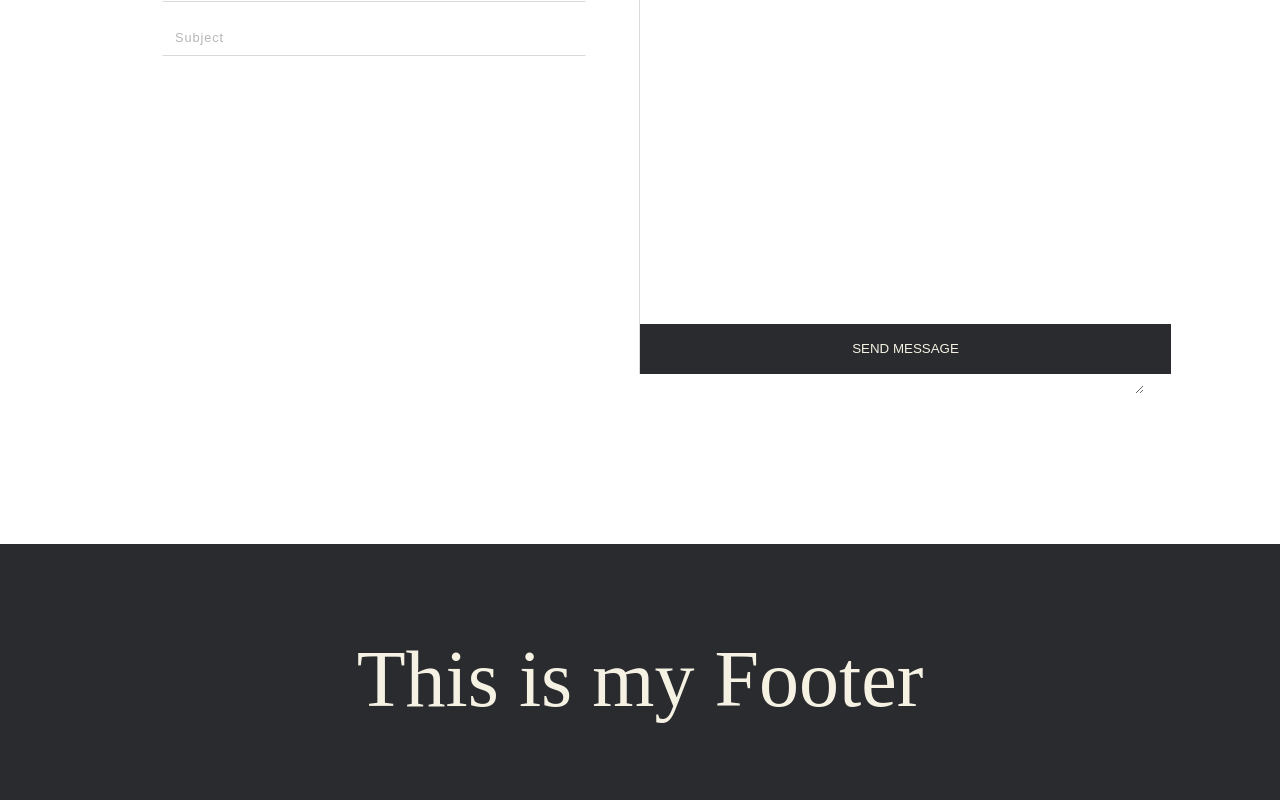
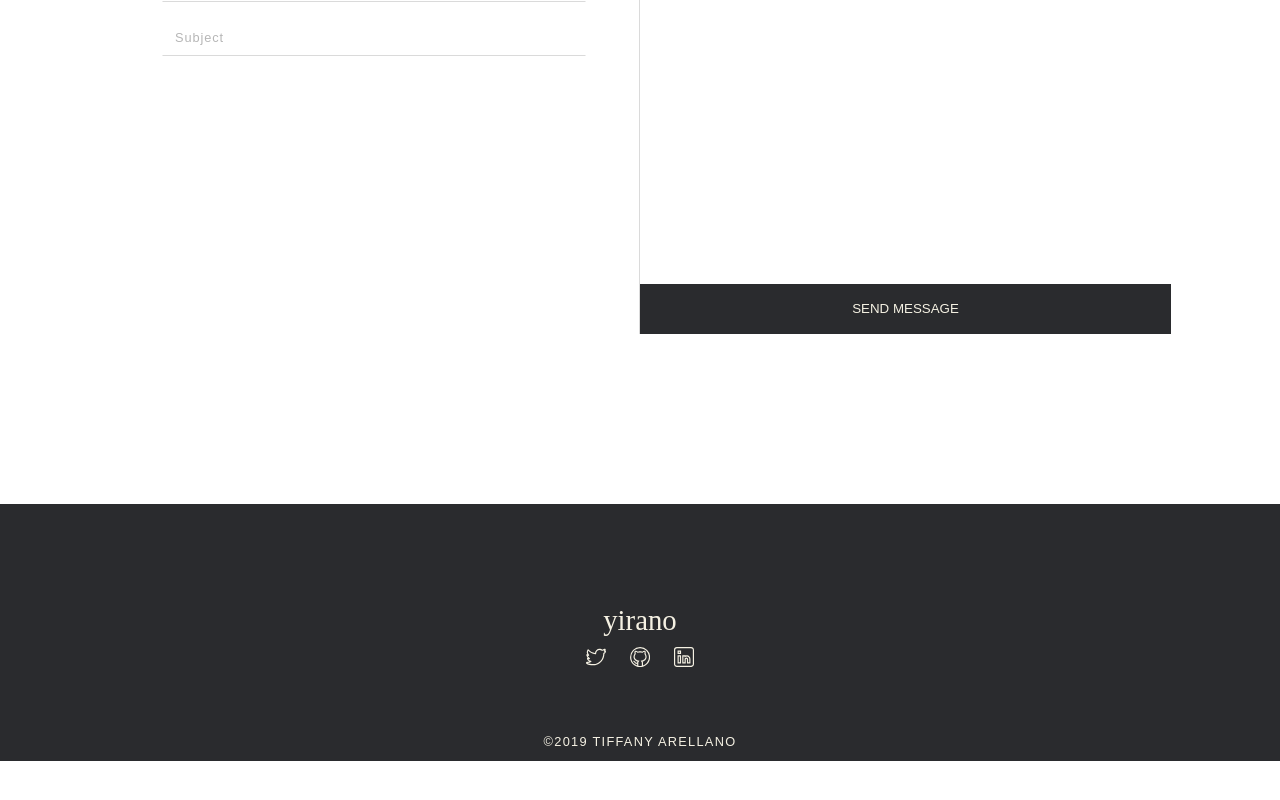
Before and after one commit to yirano/portfolio, a React (Create React App) app: page / in a window 1280 px wide. Shown: the part 2389-3189 px from the top of the page. After the commit the page ends 3150 px from the top, so only its background shows below. Built offline with nearby package versions, Linux system fonts and the light colour scheme; a web font is replaced by a local one.

Commit message:
Touchups and add content/styling to Footer - disable textarea resize - change font color in contact form to dark gray from black - adjust link behaviors (customize links to its component styles)

```diff
--- a/src/App.css
+++ b/src/App.css
@@ -31,7 +31,8 @@ section {
 
 h1,
 h2,
-h3 {
+h3,
+h4 {
 	font-family: 'Quattrocento', serif;
 }
 
@@ -48,10 +49,14 @@ h3 {
 	font-size: 2.2em;
 }
 
+h4 {
+	font-size: 1.8em;
+}
+
 a:hover {
 	font-weight: 600;
 }
 
 a:visited {
-	color: inherit;
+	color: var(--white);
 }
--- a/src/App.js
+++ b/src/App.js
@@ -10,14 +10,16 @@ import Footer from './components/Footer/Footer';
 
 function App() {
 	return (
+		<div>
 			<main>
 				<Header />
 				<Intro />
 				<Skills />
 				<Projects />
 				<Contact />
+			</main>
 			<Footer />
-		</main>
+		</div>
 	);
 }
 
--- a/src/components/Contact/Contact.css
+++ b/src/components/Contact/Contact.css
@@ -1,6 +1,6 @@
 .contactContainer {
 	padding: 50px;
-	height: 80vh;
+	height: 600px;
 	display: flex;
 }
 
@@ -38,6 +38,7 @@ textarea {
 	line-height: 2.4em;
 	font-size: 0.8em;
 	letter-spacing: 0.07em;
+	color: var(--dark-gray);
 }
 
 ::placeholder {
@@ -49,6 +50,7 @@ textarea {
 	width: 90%;
 	border: none;
 	font-size: 0.9em;
+	resize: none;
 }
 
 button {
--- a/src/components/Contact/Contact.jsx
+++ b/src/components/Contact/Contact.jsx
@@ -1,12 +1,12 @@
-import React, { Component } from "react";
-import * as emailjs from "emailjs-com";
-import "./Contact.css";
+import React, { Component } from 'react';
+import * as emailjs from 'emailjs-com';
+import './Contact.css';
 class Contact extends Component {
 	state = {
-    name: "",
-    email: "",
-    subject: "",
-    message: ""
+		name: '',
+		email: '',
+		subject: '',
+		message: ''
 	};
 	handleSubmit(e) {
 		e.preventDefault();
@@ -14,24 +14,19 @@ class Contact extends Component {
 		let templateParams = {
 			email: email,
 			from_name: name,
-      to_name: "user_Ph7Q4dFDfBXaCF6O82qSl",
+			to_name: 'user_Ph7Q4dFDfBXaCF6O82qSl',
 			subject: subject,
 			message_html: message
 		};
-    emailjs.send(
-      "gmail",
-      "template_eOv2qlYU",
-      templateParams,
-      "user_Ph7Q4dFDfBXaCF6O82qSl"
-    );
+		emailjs.send('gmail', 'template_eOv2qlYU', templateParams, 'user_Ph7Q4dFDfBXaCF6O82qSl');
 		this.resetform();
 	}
 	resetform() {
 		this.setState({
-      name: "",
-      email: "",
-      subject: "",
-      message: ""
+			name: '',
+			email: '',
+			subject: '',
+			message: ''
 		});
 	}
 	handleChange = (param, e) => {
@@ -50,7 +45,7 @@ class Contact extends Component {
 							name="name"
 							value={this.state.name}
 							className="text-primary"
-              onChange={this.handleChange.bind(this, "name")}
+							onChange={this.handleChange.bind(this, 'name')}
 							placeholder="Name"
 							required
 						/>
@@ -60,8 +55,8 @@ class Contact extends Component {
 							name="email"
 							value={this.state.email}
 							className="text-primary"
-              onChange={this.handleChange.bind(this, "email")}
-              placeholder="Enter email"
+							onChange={this.handleChange.bind(this, 'email')}
+							placeholder="Your Email"
 							required
 						/>
 						<label htmlFor="subject" />
@@ -70,7 +65,7 @@ class Contact extends Component {
 							name="subject"
 							className="text-primary"
 							value={this.state.subject}
-              onChange={this.handleChange.bind(this, "subject")}
+							onChange={this.handleChange.bind(this, 'subject')}
 							placeholder="Subject"
 							required
 						/>
@@ -82,7 +77,7 @@ class Contact extends Component {
 							name="message"
 							className="text-primary"
 							value={this.state.message}
-              onChange={this.handleChange.bind(this, "message")}
+							onChange={this.handleChange.bind(this, 'message')}
 							placeholder="Write your message here"
 						/>
 						<button variant="primary" type="submit">
--- a/src/components/Footer/Footer.css
+++ b/src/components/Footer/Footer.css
@@ -1,6 +1,32 @@
 footer {
 	text-align: center;
 	background-color: var(--black);
-	padding: 90px;
+	padding: 90px 0;
 	color: var(--white);
+	position: relative;
 }
+
+footer h4 {
+	font-weight: 400;
+	padding: 10px 0;
+}
+
+.footerLinks ul li {
+	list-style: none;
+	display: inline-block;
+	margin: 0px 12px;
+}
+
+.footerLinks img {
+	width: 20px;
+}
+
+.footerBottom {
+	position: absolute;
+	bottom: 0;
+	width: 100%;
+	padding: 12px 0;
+	font-size: 0.8em;
+	text-transform: uppercase;
+	letter-spacing: 0.1em;
+}
--- a/src/components/Footer/Footer.jsx
+++ b/src/components/Footer/Footer.jsx
@@ -1,10 +1,35 @@
 import React from 'react';
+import Github from '../../images/SVG/github.svg';
+import LinkedIn from '../../images/SVG/linkedin.svg';
+import Twitter from '../../images/SVG/twitter.svg';
 import './Footer.css';
 
 export default function Footer() {
 	return (
 		<footer>
-			<h1>This is my Footer</h1>
+			<h4>yirano</h4>
+			<div className="footerLinks ">
+				<ul>
+					<li>
+						<a href="https://twitter.com/yiirano" target="_blank" rel="noopener noreferrer">
+							<img src={Twitter} alt="Twitter link" />
+						</a>
+					</li>
+					<li>
+						<a href="https://github.com/yirano" target="_blank" rel="noopener noreferrer">
+							<img src={Github} alt="Github link" />
+						</a>
+					</li>
+					<li>
+						<a href="https://www.linkedin.com/in/yt-arellano/" target="_blank" rel="noopener noreferrer">
+							<img src={LinkedIn} alt="LinkedIn link" />
+						</a>
+					</li>
+				</ul>
+			</div>
+			<div className="footerBottom">
+				<p>&copy;2019 Tiffany Arellano</p>
+			</div>
 		</footer>
 	);
 }
--- a/src/components/Projects/Projects.css
+++ b/src/components/Projects/Projects.css
@@ -85,6 +85,7 @@
 	font-size: 0.7em;
 	text-transform: uppercase;
 	letter-spacing: 0.16em;
+	color: var(--black);
 }
 
 .projectCardList a::after {
```
Lines whose indentation alone changed are shown as unchanged.
